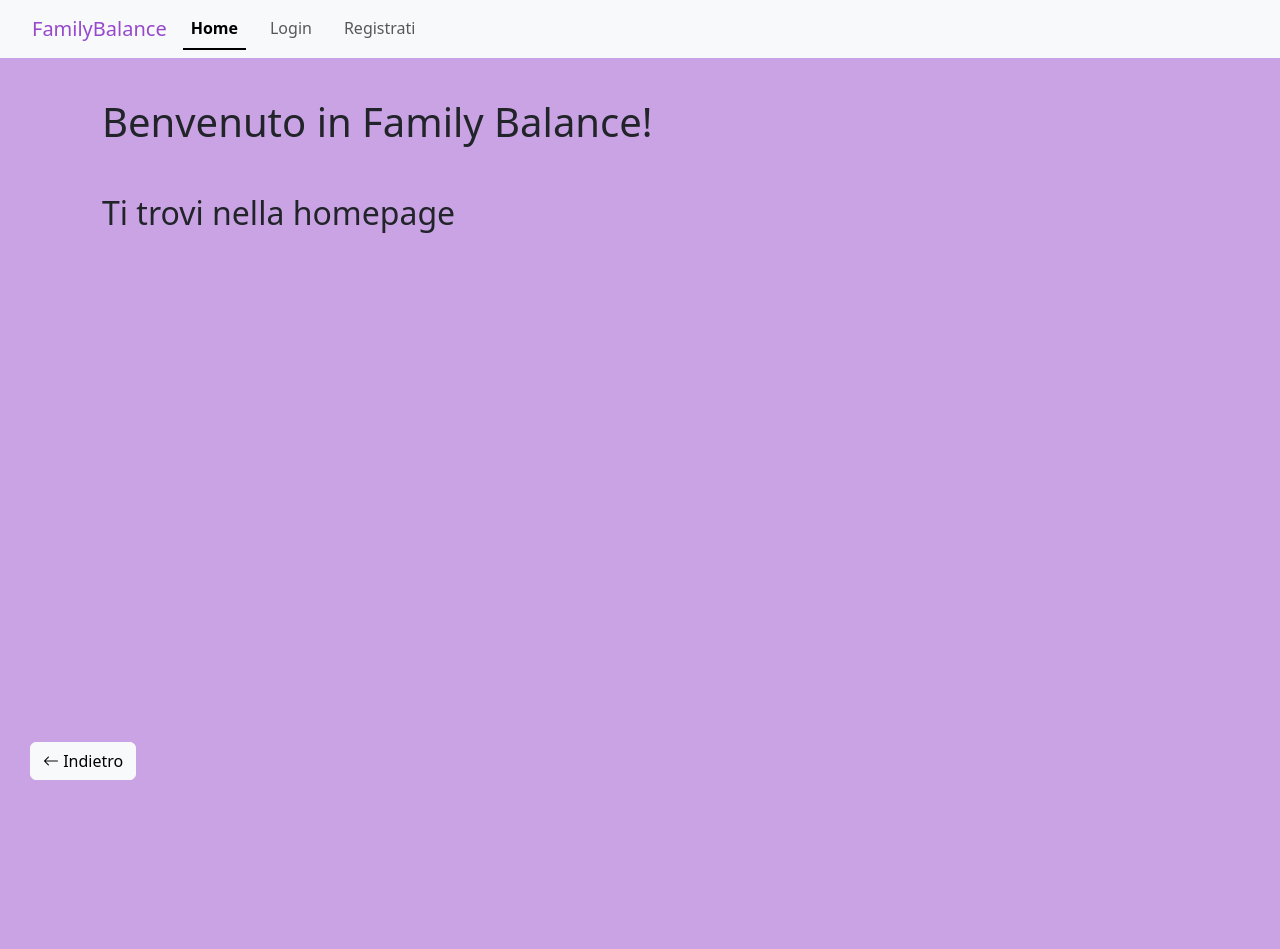
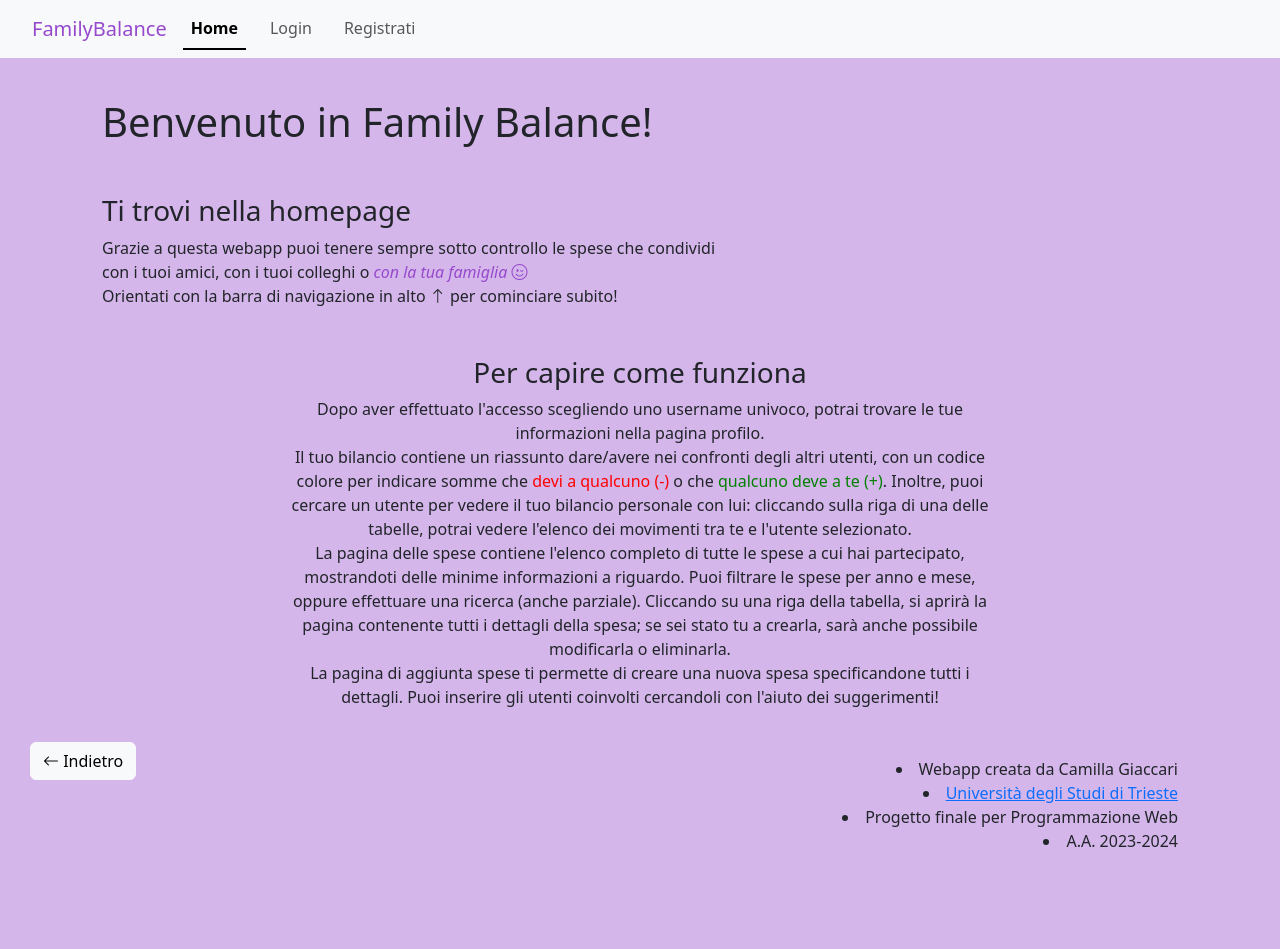
Before and after one commit to cgiaccar/FamilyBalance, a website: page familybalance/app/public/index.html in a window 1280 px wide. Before the commit the page ends 800 px from the top, so only its background shows below. Drawn offline with nearby package versions, Linux system fonts and the light colour scheme; files that its build step writes are made by us from their sources; no server answers; files whose address does not match are found by name.

Commit message:
Tutorial in index, profile card wider

```diff
--- a/familybalance/app/public/assets/css/style.css
+++ b/familybalance/app/public/assets/css/style.css
@@ -1,10 +1,14 @@
 body {
-    background-color: rgba(150, 73, 205, 0.5);
+    background-color: rgba(150, 73, 205, 0.4);
 }
 
 h1 {
     padding-top: 1em;
     padding-bottom: 1em;
+}
+
+em {
+    color: rgb(150, 73, 205);
 }
 
 .container-xl {
@@ -13,7 +17,7 @@ h1 {
 }
 
 .navbar-brand {
-    color:rgb(150, 73, 205);
+    color: rgb(150, 73, 205);
     margin-left: 1em;
 }
 
--- a/familybalance/app/public/index.html
+++ b/familybalance/app/public/index.html
@@ -35,12 +35,59 @@
         </div>
     </nav>
 
-    <div class="container-xl">
+    <div class="container-xl flex">
         <h1>Benvenuto in Family Balance!</h1>
-        <h2>Ti trovi nella homepage</h2>
+        <article class="col-lg-7">
+            <h3>Ti trovi nella homepage</h3>
+            <section>
+                Grazie a questa webapp puoi tenere sempre sotto controllo le spese che condividi con i tuoi amici,
+                con i tuoi colleghi o <em>con la tua famiglia <i class="bi bi-emoji-wink"></i></em>
+            </section>
+            <section>
+                Orientati con la barra di navigazione in alto <i class="bi bi-arrow-up"></i> per
+                cominciare subito!
+            </section>
+        </article>
+        <br>
+
+        <br>
+        <article class="fs-6 col-lg-8 mx-auto text-center">
+            <h3>Per capire come funziona</h3>
+            <section>
+                Dopo aver effettuato l'accesso scegliendo uno username univoco, potrai trovare le tue
+                informazioni nella pagina profilo.
+            </section>
+            <section>
+                Il tuo bilancio contiene un riassunto dare/avere nei confronti degli altri utenti, con un codice colore
+                per indicare somme che <span style="color: red;">devi a qualcuno (-)</span> o che <span
+                    style="color: green;">qualcuno deve a te (+)</span>. Inoltre, puoi cercare un utente per vedere il
+                tuo bilancio personale con lui: cliccando sulla riga di una delle tabelle, potrai vedere l'elenco dei
+                movimenti tra te e l'utente selezionato.
+            </section>
+            <section>
+                La pagina delle spese contiene l'elenco completo di tutte le spese a cui hai partecipato, mostrandoti
+                delle minime informazioni a riguardo. Puoi filtrare le spese per anno e mese, oppure effettuare una
+                ricerca (anche parziale). Cliccando su una riga della tabella, si aprirà la pagina contenente tutti i
+                dettagli della spesa; se sei stato tu a crearla, sarà anche possibile modificarla o eliminarla.
+            </section>
+            <section>
+                La pagina di aggiunta spese ti permette di creare una nuova spesa specificandone tutti i dettagli. Puoi
+                inserire gli utenti coinvolti cercandoli con l'aiuto dei suggerimenti!
+            </section>
+        </article>
+        <br>
+
+        <br>
+        <aside class="text-end float-end">
+            <li>Webapp creata da Camilla Giaccari</li>
+            <li><a href="https://www.units.it/">Università degli Studi di Trieste</a></li>
+            <li>Progetto finale per Programmazione Web</li>
+            <li>A.A. 2023-2024</li>
+            <br><br><br><br>
+        </aside>
+
     </div>
 
-    <br><br><br><br>
     <footer>
         <button id="back_button" class="btn btn-light btn-floating" onclick="history.back()">
             <span> <i class=" bi bi-arrow-left"></i></span> Indietro</button>
```
Also changed, not shown: familybalance/app/public/balance_id.html (+1 -1 lines), familybalance/app/public/profile.html (+3 -3 lines).
